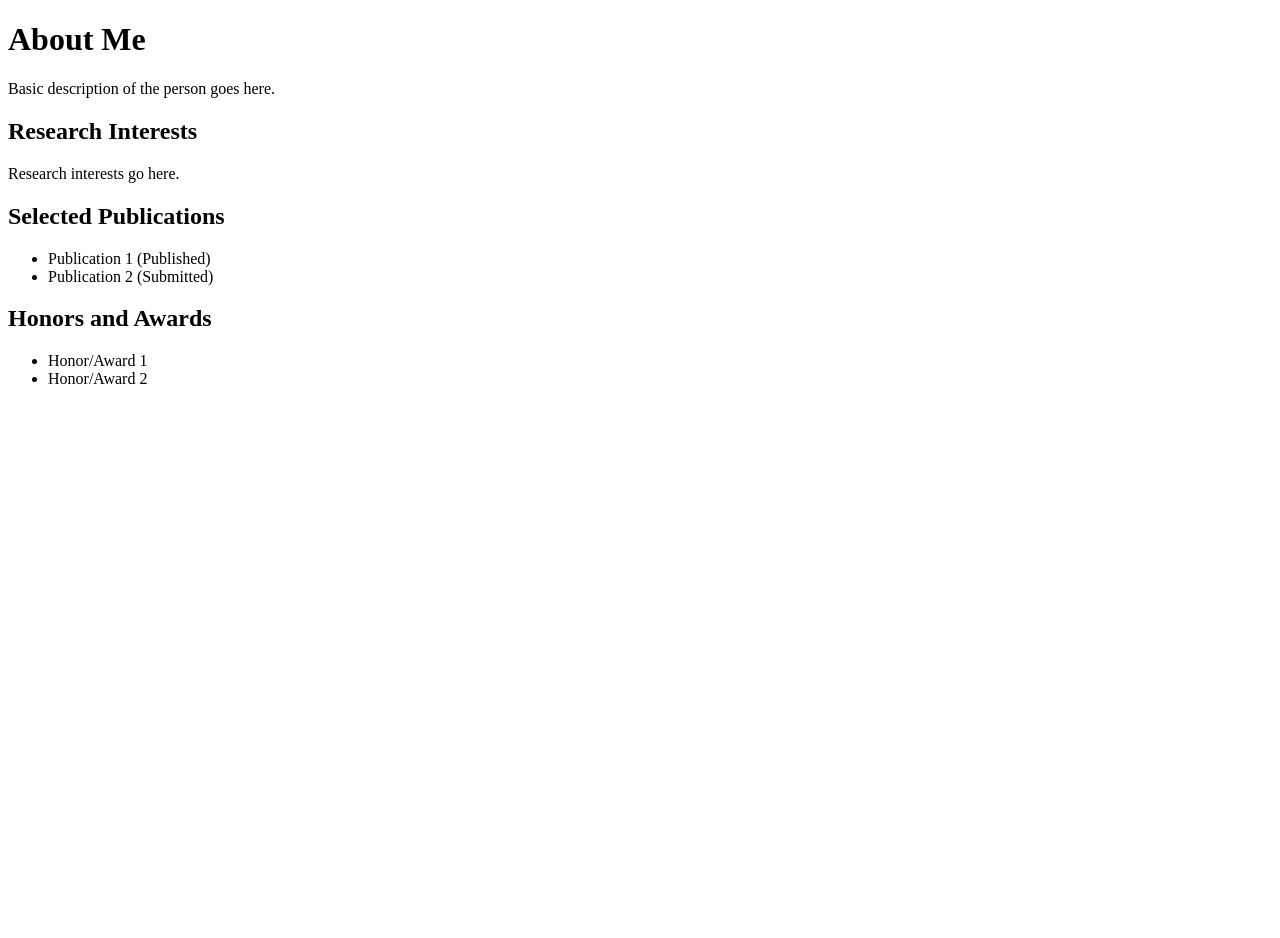
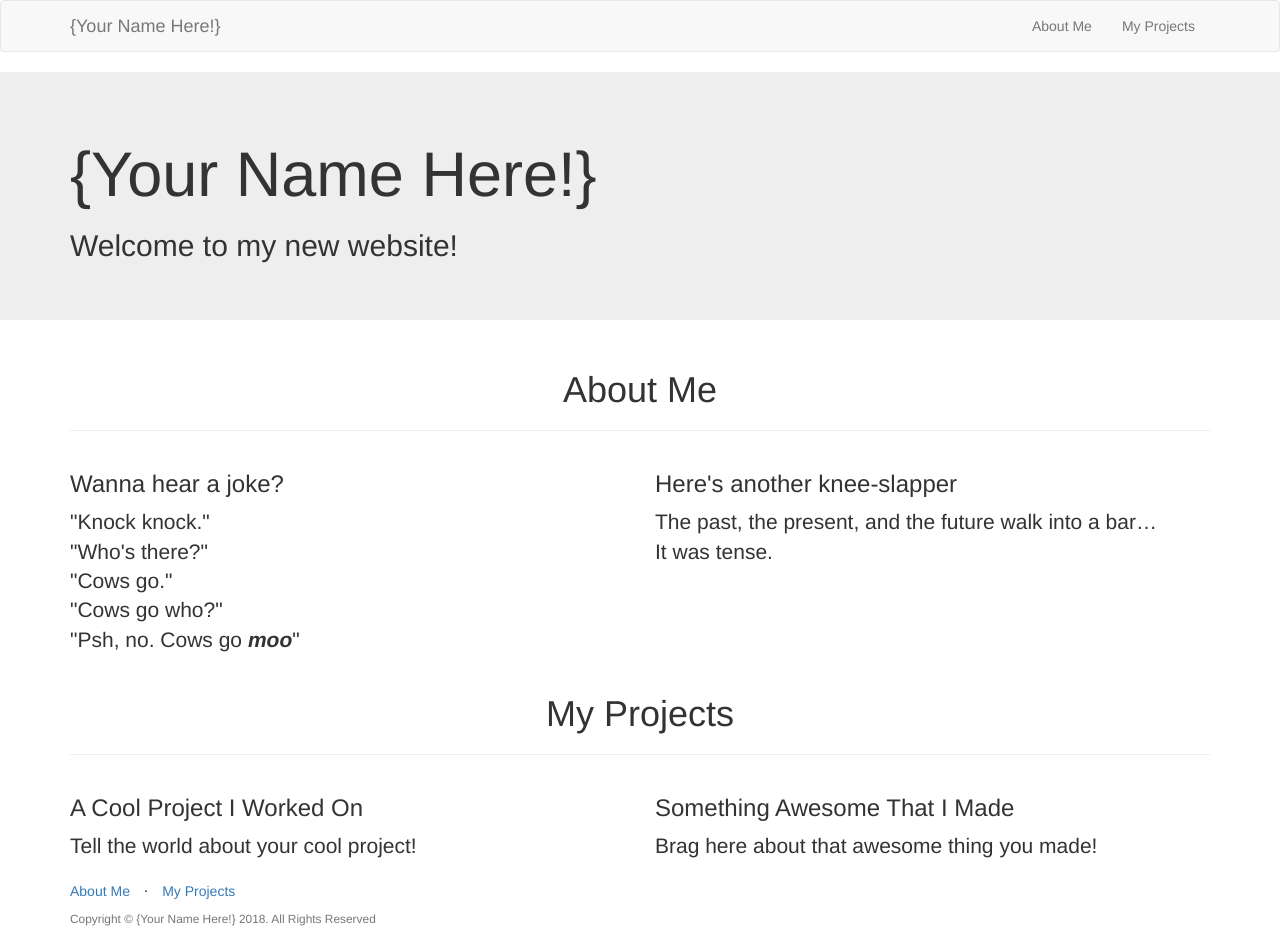
Before and after one commit to zhanshicu/zhanshicu.github.io, a plain HTML site: page index.html in a window 1280 px wide. Before the commit the page ends 800 px from the top, so only its background shows below. Drawn offline with nearby package versions, Linux system fonts and the light colour scheme.

Commit message:
Update index.html

```diff
--- a/index.html
+++ b/index.html
@@ -1,27 +1,124 @@
 <!DOCTYPE html>
-<html>
+<html lang="en">
+
 <head>
-    <title>Personal Website</title>
+    <meta charset="utf-8">
+    <meta http-equiv="X-UA-Compatible" content="IE=edge">
+    <meta name="viewport" content="width=device-width, initial-scale=1, shrink-to-fit=no">
+    <title>{Your Name Here!}</title>
+    <link rel="stylesheet" href="https://maxcdn.bootstrapcdn.com/bootstrap/3.3.7/css/bootstrap.min.css" type="text/css">
+    <link rel="stylesheet" href="https://maxcdn.bootstrapcdn.com/font-awesome/4.7.0/css/font-awesome.min.css" type="text/css">
+    <link rel="stylesheet" href="css/main.css"  type="text/css">
 </head>
+
 <body>
-    <h1>About Me</h1>
-    <p>Basic description of the person goes here.</p>
+    <nav class="navbar navbar-default" role="navigation">
+        <div class="container topnav">
+            <div class="navbar-header">
+                <button type="button" class="navbar-toggle" data-toggle="collapse" data-target="#my-navbar-collapse">
+                    <span class="sr-only">Toggle navigation</span>
+                    <span class="icon-bar"></span>
+                    <span class="icon-bar"></span>
+                </button>
+                <a class="navbar-brand topnav" href="#">{Your Name Here!}</a>
+            </div>
+            <div class="collapse navbar-collapse" id="my-navbar-collapse">
+                <ul class="nav navbar-nav navbar-right">
+                    <li>
+                        <a href="#about">About Me</a>
+                    </li>
+                    <li>
+                        <a href="#projects">My Projects</a>
+                    </li>
+                </ul>
+            </div>
+        </div>
+    </nav>
 
-    <h2>Research Interests</h2>
-    <p>Research interests go here.</p>
+    <header>
+        <div class="jumbotron jumbotron-fluid">
+            <div class="container">
+                <h1>{Your Name Here!}</h1>
+                <h2>Welcome to my new website!</h2>
+            </div>
+        </div>
+    </header>
 
-    <h2>Selected Publications</h2>
-    <ul>
-        <li>Publication 1 (Published)</li>
-        <li>Publication 2 (Submitted)</li>
-        <!-- Add more publications as needed -->
-    </ul>
+    <section id="about">
+        <div class="content-section-a">
+            <div class="container">
+                <h1 style="text-align:center">About Me</h1>
+                <hr>
+                <div class="row">
+                    <div class="col-sm-6">
+                        <h3 class="section-heading">Wanna hear a joke?</h3>
+                        <p class="lead">
+                            "Knock knock."
+                            <br>
+                            "Who's there?"
+                            <br>
+                            "Cows go."
+                            <br>
+                            "Cows go who?"
+                            <br>
+                            "Psh, no. Cows go <b><i>moo</i></b>"
+                        </p>
+                    </div>
+                    <div class="col-sm-6">
+                        <h3 class="section-heading">Here's another knee-slapper</h3>
+                        <p class="lead">
+                            The past, the present, and the future walk into a bar…
+                            <br>
+                            It was tense.
+                        </p>
+                    </div>
+                </div>
+            </div>
+        </div>
+    </section>
 
-    <h2>Honors and Awards</h2>
-    <ul>
-        <li>Honor/Award 1</li>
-        <li>Honor/Award 2</li>
-        <!-- Add more honors/awards as needed -->
-    </ul>
+    <section id="projects">
+        <div class="content-section-b">
+            <div class="container">
+                <h1 style="text-align:center">My Projects</h1>
+                <hr>
+                <div class="row">
+                    <div class="col-sm-6">
+                        <h3 class="section-heading">A Cool Project I Worked On</h3>
+                        <p class="lead">Tell the world about your cool project!</p>
+                    </div>
+                    <div class="col-sm-6">
+                        <h3 class="section-heading">Something Awesome That I Made</h3>
+                        <p class="lead">Brag here about that awesome thing you made!</p>
+                    </div>
+                </div>
+            </div>
+        </div>
+    </section>
+
+    <footer class="footer">
+        <div class="container">
+            <div class="row">
+                <div class="col-lg-12">
+                    <ul class="list-inline">
+                        <li>
+                            <a href="#about">About Me</a>
+                        </li>
+                        <li class="footer-menu-divider">&sdot;</li>
+                        <li>
+                            <a href="#projects">My Projects</a>
+                        </li>
+                    </ul>
+                    <p class="copyright text-muted small">Copyright &copy; {Your Name Here!} 2018. All Rights Reserved</p>
+                </div>
+            </div>
+        </div>
+    </footer>
+
+    <script src="https://code.jquery.com/jquery-3.2.1.min.js" crossorigin="anonymous"></script>
+    <script src="https://cdnjs.cloudflare.com/ajax/libs/jquery-easing/1.3/jquery.easing.min.js" crossorigin="anonymous"></script>
+    <script src="https://maxcdn.bootstrapcdn.com/bootstrap/3.3.7/js/bootstrap.min.js" crossorigin="anonymous"></script>
+    <script src="js/main.js"></script>
 </body>
+
 </html>
```
